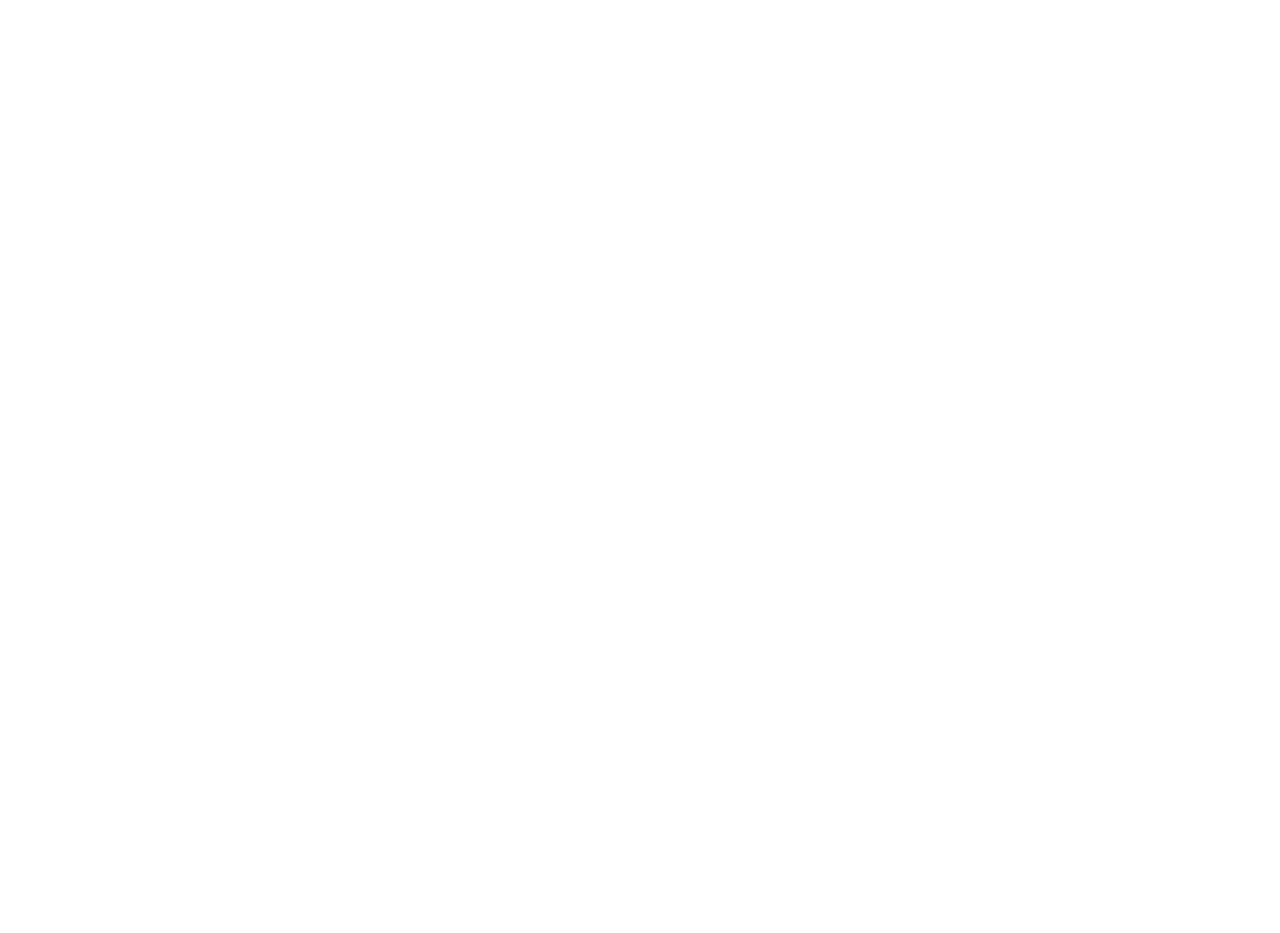
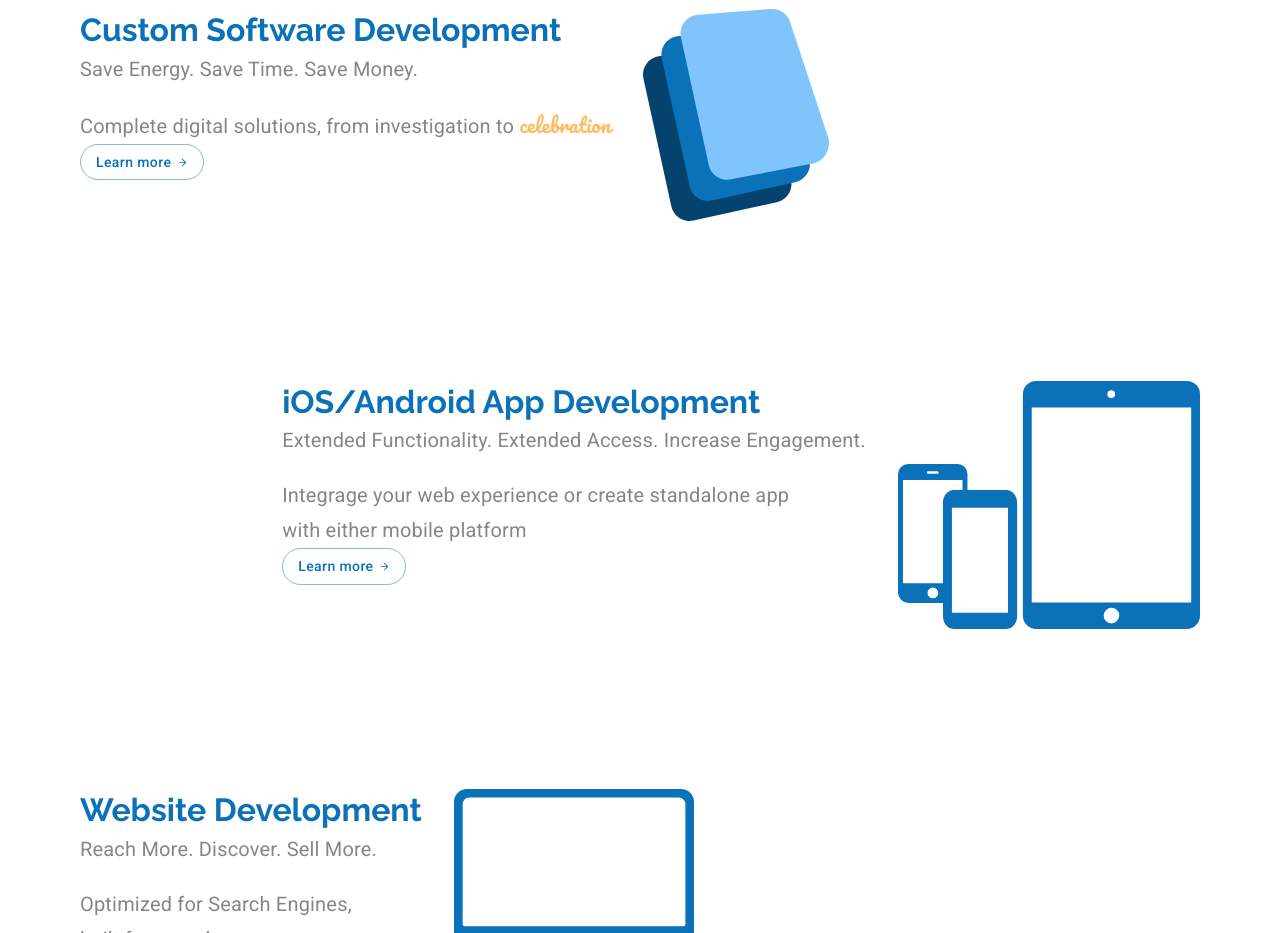
Before and after one commit to Haidoe/react-mui, a React (Create React App) app: page / in a window 1280 px wide. Shown: the part 819-1752 px from the top of the page. Before the commit the page ends 817 px from the top, so only its background shows below. Built offline with nearby package versions, Linux system fonts and the light colour scheme.

Commit message:
Added Service Block

```diff
--- a/public/index.html
+++ b/public/index.html
@@ -33,7 +33,7 @@
     -->
     <title>Arc Dev</title>
   </head>
-  <body style="margin: 0">
+  <body style="margin: 0; max-width: 2560px">
     <noscript>You need to enable JavaScript to run this app.</noscript>
     <div id="root"></div>
     <!--
--- /dev/null
+++ b/src/components/pages/Landing/ServiceBlock.js
@@ -0,0 +1,151 @@
+import Grid from "@material-ui/core/Grid";
+import Typography from "@material-ui/core/Typography";
+import useMediaQuery from "@material-ui/core/useMediaQuery";
+import { useTheme } from "@material-ui/styles";
+
+import customSoftwareIcon from "../../../assets/Custom Software Icon.svg";
+import mobileIcon from "../../../assets/mobileIcon.svg";
+import websiteIcon from "../../../assets/websiteIcon.svg";
+
+import LearnMoreBtn from "./LearnMoreBtn";
+import useStyles from "./styles";
+
+const ServiceBlock = () => {
+  const classes = useStyles();
+  const theme = useTheme();
+  const matchesSM = useMediaQuery(theme.breakpoints.down("sm"));
+
+  return (
+    <>
+      <Grid
+        container
+        justify={matchesSM ? "center" : undefined}
+        direction={matchesSM ? "column" : "row"}
+      >
+        <Grid
+          item
+          style={{
+            marginLeft: matchesSM ? 0 : "5em",
+            textAlign: matchesSM ? "center" : undefined,
+          }}
+        >
+          <Typography variant="h5" className={classes.serviceTitle}>
+            Custom Software Development
+          </Typography>
+          <Typography
+            variant="subtitle1"
+            className={classes.subtitle1}
+            style={{ marginBottom: "1em" }}
+          >
+            Save Energy. Save Time. Save Money.
+          </Typography>
+          <Typography variant="subtitle1" className={classes.subtitle1}>
+            Complete digital solutions, from investigation to
+            <span className={classes.celebrationTxt}> celebration </span>
+          </Typography>
+
+          <LearnMoreBtn />
+        </Grid>
+
+        <Grid item>
+          <Grid container justify="center">
+            <img
+              src={customSoftwareIcon}
+              alt="custom software icon"
+              className={classes.csIcon}
+            />
+          </Grid>
+        </Grid>
+      </Grid>
+
+      <Grid
+        container
+        direction={matchesSM ? "column" : "row"}
+        justify={matchesSM ? "center" : "flex-end"}
+        style={{ marginTop: "10em" }}
+      >
+        <Grid
+          item
+          style={{
+            textAlign: matchesSM ? "center" : undefined,
+          }}
+        >
+          <Typography variant="h5" className={classes.serviceTitle}>
+            iOS/Android App Development
+          </Typography>
+
+          <Typography
+            variant="subtitle1"
+            className={classes.subtitle1}
+            style={{ marginBottom: "1em" }}
+          >
+            Extended Functionality. Extended Access. Increase Engagement.
+          </Typography>
+
+          <Typography variant="subtitle1" className={classes.subtitle1}>
+            Integrage your web experience or create standalone app
+            <br /> with either mobile platform
+          </Typography>
+
+          <LearnMoreBtn />
+        </Grid>
+
+        <Grid item style={{ marginRight: matchesSM ? 0 : "5em" }}>
+          <Grid container justify="center">
+            <img
+              src={mobileIcon}
+              alt="mobile icon"
+              className={classes.csIcon}
+            />
+          </Grid>
+        </Grid>
+      </Grid>
+
+      <Grid
+        container
+        direction={matchesSM ? "column" : "row"}
+        justify={matchesSM ? "center" : "flex-start"}
+        style={{ marginTop: "10em" }}
+      >
+        <Grid
+          item
+          style={{
+            marginLeft: matchesSM ? 0 : "5em",
+            textAlign: matchesSM ? "center" : undefined,
+          }}
+        >
+          <Typography variant="h5" className={classes.serviceTitle}>
+            Website Development
+          </Typography>
+
+          <Typography
+            variant="subtitle1"
+            className={classes.subtitle1}
+            style={{ marginBottom: "1em" }}
+          >
+            Reach More. Discover. Sell More.
+          </Typography>
+
+          <Typography variant="subtitle1" className={classes.subtitle1}>
+            Optimized for Search Engines, <br />
+            built for speed.
+          </Typography>
+
+          <LearnMoreBtn />
+        </Grid>
+
+        <Grid item className={classes.iconContainer}>
+          <Grid container justify="center">
+            <img
+              src={websiteIcon}
+              alt="website development icon"
+              className={classes.csIcon}
+            />
+          </Grid>
+        </Grid>
+      </Grid>
+    </>
+  );
+};
+
+export default ServiceBlock;
--- a/src/components/pages/Landing/index.js
+++ b/src/components/pages/Landing/index.js
@@ -1,12 +1,20 @@
 import Grid from "@material-ui/core/Grid";
 import HeroBlock from "./HeroBlock";
+import ServiceBlock from "./ServiceBlock";
+import useStyles from "./styles";
 
 export default function LandingPage() {
+  const classes = useStyles();
+
   return (
     <Grid container direction="column">
       <Grid item>
         <HeroBlock />
       </Grid>
+
+      <Grid item className={classes.serviceBlockContainer}>
+        <ServiceBlock />
+      </Grid>
     </Grid>
   );
 }
--- a/src/components/pages/Landing/styles.js
+++ b/src/components/pages/Landing/styles.js
@@ -26,7 +26,38 @@
     marginLeft: "10%",
     [theme.breakpoints.down("sm")]: {
       marginLeft: 0,
-      maxWidth: "30em",
+      maxWidth: "20em",
+    },
+  },
+  serviceBlockContainer: {
+    marginTop: "16em",
+    [theme.breakpoints.down("sm")]: {
+      marginTop: "8em",
+    },
+  },
+  serviceTitle: {
+    fontFamily: "Raleway",
+    color: theme.palette.common.blue,
+    fontWeight: 700,
+    fontSize: "2rem",
+  },
+  subtitle1: {
+    fontFamily: "Roboto",
+    fontSize: "1.25rem",
+    color: theme.palette.common.grey,
+    [theme.breakpoints.down("sm")]: {
+      padding: " 5px 25px",
+    },
+  },
+  celebrationTxt: {
+    fontFamily: "Pacifico",
+    color: theme.palette.common.orangex,
+  },
+  csIcon: {
+    marginLeft: "2em",
+    [theme.breakpoints.down("sm")]: {
+      marginLeft: 0,
+      marginTop: "2em",
     },
   },
 }));
--- a/src/components/ui/Theme.js
+++ b/src/components/ui/Theme.js
@@ -2,12 +2,14 @@
 
 const haiblue = "#0B72B9";
 const haorange = "#FFBA60";
+const hagrey = "#868686";
 
 export default createMuiTheme({
   palette: {
     common: {
       blue: haiblue,
       orangex: haorange,
+      grey: hagrey,
     },
     primary: {
       main: haiblue,
```
